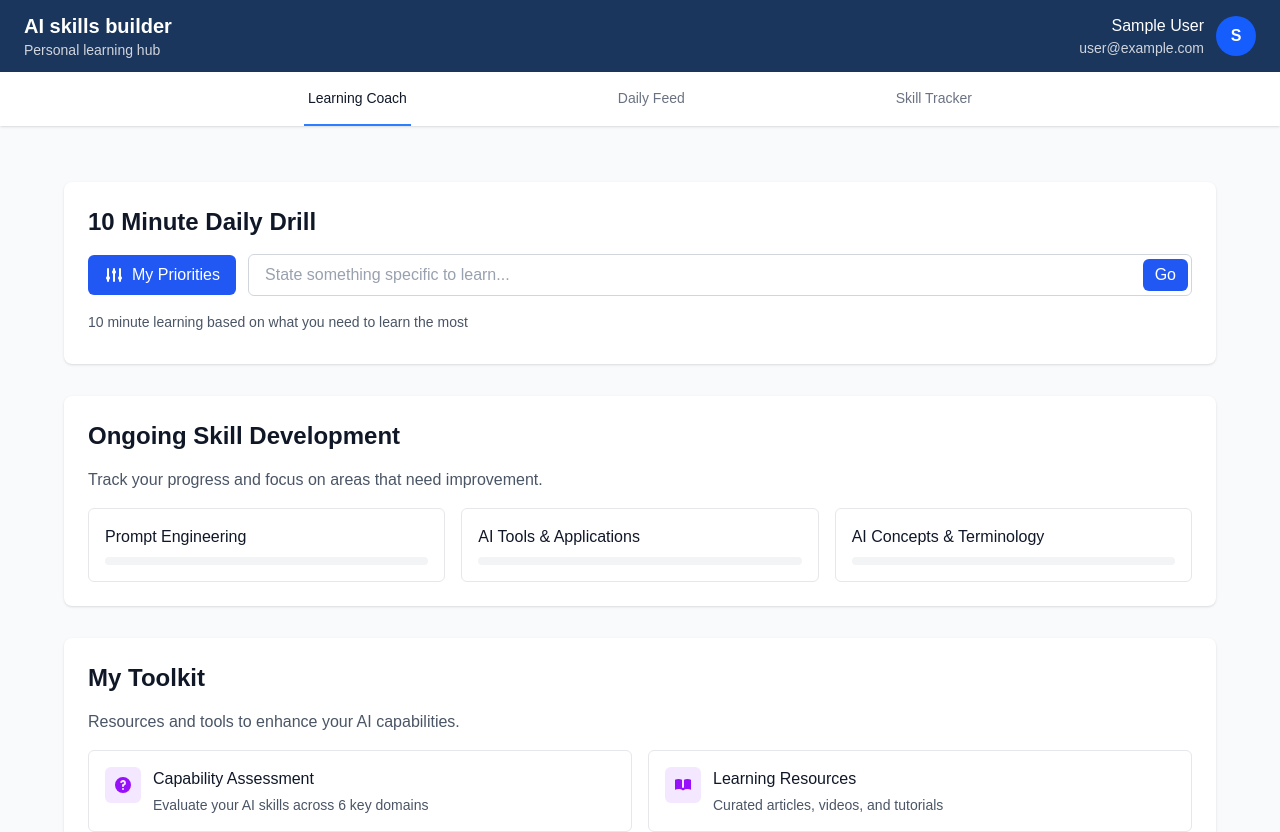
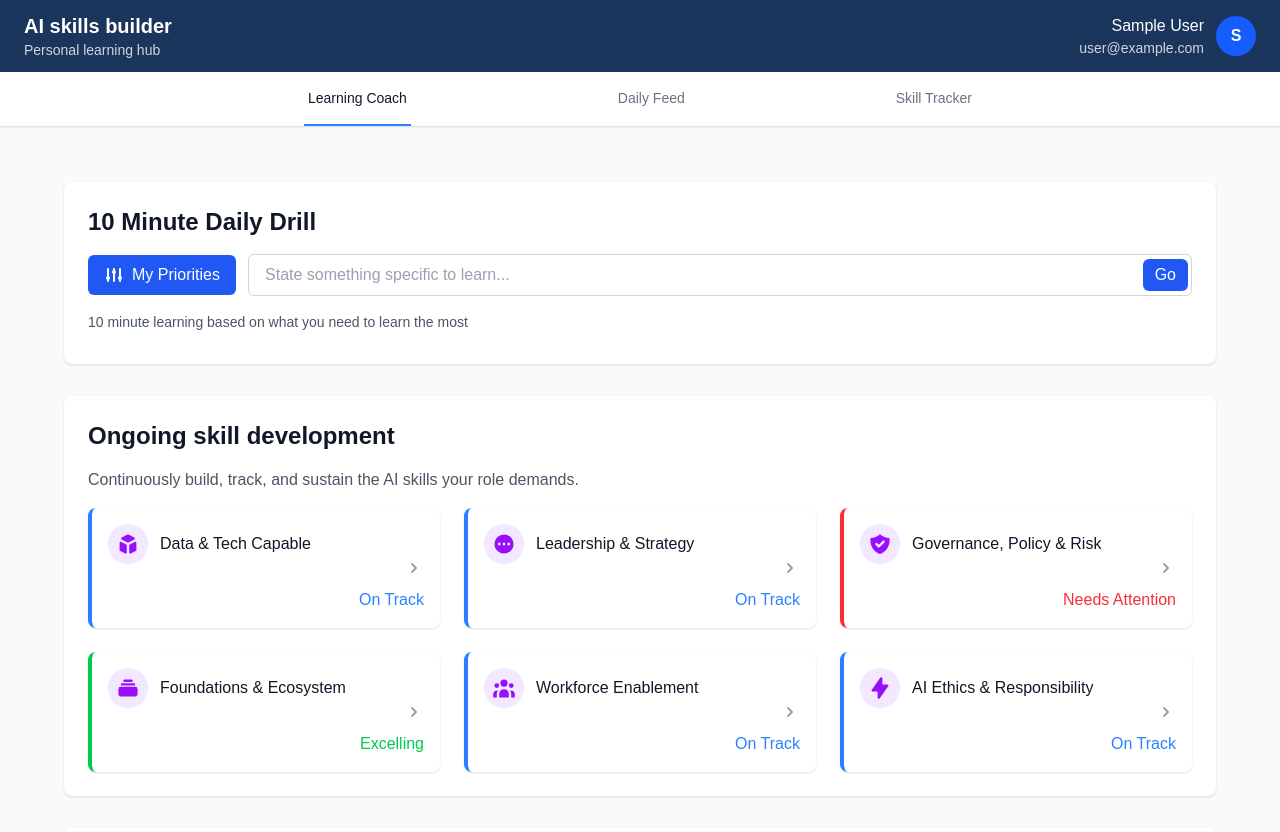
Before and after one commit to danr75/ai-capability-app, a Next.js app: page /learning-coach in a window 1280 px wide. Shown: the top 832 px of the page. Built offline with nearby package versions, Linux system fonts and the light colour scheme; no server answers; sample sign-in values are in the browser's storage.

Commit message:
skills UI

```diff
--- a/src/app/(protected)/learning-coach/page.tsx
+++ b/src/app/(protected)/learning-coach/page.tsx
@@ -35,25 +35,139 @@ export default function LearningCoachPage() {
 
         {/* Ongoing Skill Development Section */}
         <section className="bg-white rounded-lg shadow-sm p-6 mb-8">
-          <h2 className="text-2xl font-semibold text-gray-900 mb-4">Ongoing Skill Development</h2>
-          <p className="text-gray-600 mb-4">Track your progress and focus on areas that need improvement.</p>
-          <div className="grid grid-cols-1 md:grid-cols-2 lg:grid-cols-3 gap-4">
-            <div className="border border-gray-200 rounded-md p-4">
-              <h3 className="font-medium text-gray-900">Prompt Engineering</h3>
-              <div className="h-2 bg-gray-100 rounded-full mt-2">
-                <div className="h-2 bg-blue-500 rounded-full" style={{ width: '0%' }}></div>
+          <h2 className="text-2xl font-semibold text-gray-900 mb-4">Ongoing skill development</h2>
+          <p className="text-gray-600 mb-4">Continuously build, track, and sustain the AI skills your role demands.</p>
+
+          <div className="grid grid-cols-1 md:grid-cols-2 lg:grid-cols-3 gap-6">
+            {/* Data & Tech Capable Card */}
+            <div className="relative border-l-4 border-blue-500 bg-white rounded-lg shadow-sm p-4 cursor-pointer hover:shadow-md transition-shadow">
+              <div className="flex items-center mb-6">
+                <div className="bg-purple-100 p-2 rounded-full mr-3">
+                  <svg xmlns="http://www.w3.org/2000/svg" className="h-6 w-6 text-purple-600" viewBox="0 0 20 20" fill="currentColor">
+                    <path d="M11 17a1 1 0 001.447.894l4-2A1 1 0 0017 15V9.236a1 1 0 00-1.447-.894l-4 2a1 1 0 00-.553.894V17zM15.211 6.276a1 1 0 000-1.788l-4.764-2.382a1 1 0 00-.894 0L4.789 4.488a1 1 0 000 1.788l4.764 2.382a1 1 0 00.894 0l4.764-2.382zM4.447 8.342A1 1 0 003 9.236V15a1 1 0 00.553.894l4 2A1 1 0 009 17v-5.764a1 1 0 00-.553-.894l-4-2z" />
+                  </svg>
+                </div>
+                <div>
+                  <h3 className="font-medium text-gray-900">Data & Tech Capable</h3>
+                </div>
+              </div>
+              <div className="flex justify-end">
+                <span className="text-blue-500 font-medium">On Track</span>
+              </div>
+              <div className="absolute top-1/2 right-4 transform -translate-y-1/2">
+                <svg xmlns="http://www.w3.org/2000/svg" className="h-5 w-5 text-gray-400" viewBox="0 0 20 20" fill="currentColor">
+                  <path fillRule="evenodd" d="M7.293 14.707a1 1 0 010-1.414L10.586 10 7.293 6.707a1 1 0 011.414-1.414l4 4a1 1 0 010 1.414l-4 4a1 1 0 01-1.414 0z" clipRule="evenodd" />
+                </svg>
               </div>
             </div>
-            <div className="border border-gray-200 rounded-md p-4">
-              <h3 className="font-medium text-gray-900">AI Tools & Applications</h3>
-              <div className="h-2 bg-gray-100 rounded-full mt-2">
-                <div className="h-2 bg-blue-500 rounded-full" style={{ width: '0%' }}></div>
+
+            {/* Leadership & Strategy Card */}
+            <div className="relative border-l-4 border-blue-500 bg-white rounded-lg shadow-sm p-4 cursor-pointer hover:shadow-md transition-shadow">
+              <div className="flex items-center mb-6">
+                <div className="bg-purple-100 p-2 rounded-full mr-3">
+                  <svg xmlns="http://www.w3.org/2000/svg" className="h-6 w-6 text-purple-600" viewBox="0 0 20 20" fill="currentColor">
+                    <path fillRule="evenodd" d="M10 18a8 8 0 100-16 8 8 0 000 16zM7 9H5v2h2V9zm8 0h-2v2h2V9zM9 9h2v2H9V9z" clipRule="evenodd" />
+                  </svg>
+                </div>
+                <div>
+                  <h3 className="font-medium text-gray-900">Leadership & Strategy</h3>
+                </div>
+              </div>
+              <div className="flex justify-end">
+                <span className="text-blue-500 font-medium">On Track</span>
+              </div>
+              <div className="absolute top-1/2 right-4 transform -translate-y-1/2">
+                <svg xmlns="http://www.w3.org/2000/svg" className="h-5 w-5 text-gray-400" viewBox="0 0 20 20" fill="currentColor">
+                  <path fillRule="evenodd" d="M7.293 14.707a1 1 0 010-1.414L10.586 10 7.293 6.707a1 1 0 011.414-1.414l4 4a1 1 0 010 1.414l-4 4a1 1 0 01-1.414 0z" clipRule="evenodd" />
+                </svg>
               </div>
             </div>
-            <div className="border border-gray-200 rounded-md p-4">
-              <h3 className="font-medium text-gray-900">AI Concepts & Terminology</h3>
-              <div className="h-2 bg-gray-100 rounded-full mt-2">
-                <div className="h-2 bg-blue-500 rounded-full" style={{ width: '0%' }}></div>
+
+            {/* Governance, Policy & Risk Card */}
+            <div className="relative border-l-4 border-red-500 bg-white rounded-lg shadow-sm p-4 cursor-pointer hover:shadow-md transition-shadow">
+              <div className="flex items-center mb-6">
+                <div className="bg-purple-100 p-2 rounded-full mr-3">
+                  <svg xmlns="http://www.w3.org/2000/svg" className="h-6 w-6 text-purple-600" viewBox="0 0 20 20" fill="currentColor">
+                    <path fillRule="evenodd" d="M2.166 4.999A11.954 11.954 0 0010 1.944 11.954 11.954 0 0017.834 5c.11.65.166 1.32.166 2.001 0 5.225-3.34 9.67-8 11.317C5.34 16.67 2 12.225 2 7c0-.682.057-1.35.166-2.001zm11.541 3.708a1 1 0 00-1.414-1.414L9 10.586 7.707 9.293a1 1 0 00-1.414 1.414l2 2a1 1 0 001.414 0l4-4z" clipRule="evenodd" />
+                  </svg>
+                </div>
+                <div>
+                  <h3 className="font-medium text-gray-900">Governance, Policy & Risk</h3>
+                </div>
+              </div>
+              <div className="flex justify-end">
+                <span className="text-red-500 font-medium">Needs Attention</span>
+              </div>
+              <div className="absolute top-1/2 right-4 transform -translate-y-1/2">
+                <svg xmlns="http://www.w3.org/2000/svg" className="h-5 w-5 text-gray-400" viewBox="0 0 20 20" fill="currentColor">
+                  <path fillRule="evenodd" d="M7.293 14.707a1 1 0 010-1.414L10.586 10 7.293 6.707a1 1 0 011.414-1.414l4 4a1 1 0 010 1.414l-4 4a1 1 0 01-1.414 0z" clipRule="evenodd" />
+                </svg>
+              </div>
+            </div>
+
+            {/* Foundations & Ecosystem Card */}
+            <div className="relative border-l-4 border-green-500 bg-white rounded-lg shadow-sm p-4 cursor-pointer hover:shadow-md transition-shadow">
+              <div className="flex items-center mb-6">
+                <div className="bg-purple-100 p-2 rounded-full mr-3">
+                  <svg xmlns="http://www.w3.org/2000/svg" className="h-6 w-6 text-purple-600" viewBox="0 0 20 20" fill="currentColor">
+                    <path d="M7 3a1 1 0 000 2h6a1 1 0 100-2H7zM4 7a1 1 0 011-1h10a1 1 0 110 2H5a1 1 0 01-1-1zM2 11a2 2 0 012-2h12a2 2 0 012 2v4a2 2 0 01-2 2H4a2 2 0 01-2-2v-4z" />
+                  </svg>
+                </div>
+                <div>
+                  <h3 className="font-medium text-gray-900">Foundations & Ecosystem</h3>
+                </div>
+              </div>
+              <div className="flex justify-end">
+                <span className="text-green-500 font-medium">Excelling</span>
+              </div>
+              <div className="absolute top-1/2 right-4 transform -translate-y-1/2">
+                <svg xmlns="http://www.w3.org/2000/svg" className="h-5 w-5 text-gray-400" viewBox="0 0 20 20" fill="currentColor">
+                  <path fillRule="evenodd" d="M7.293 14.707a1 1 0 010-1.414L10.586 10 7.293 6.707a1 1 0 011.414-1.414l4 4a1 1 0 010 1.414l-4 4a1 1 0 01-1.414 0z" clipRule="evenodd" />
+                </svg>
+              </div>
+            </div>
+
+            {/* Workforce Enablement Card */}
+            <div className="relative border-l-4 border-blue-500 bg-white rounded-lg shadow-sm p-4 cursor-pointer hover:shadow-md transition-shadow">
+              <div className="flex items-center mb-6">
+                <div className="bg-purple-100 p-2 rounded-full mr-3">
+                  <svg xmlns="http://www.w3.org/2000/svg" className="h-6 w-6 text-purple-600" viewBox="0 0 20 20" fill="currentColor">
+                    <path d="M13 6a3 3 0 11-6 0 3 3 0 016 0zM18 8a2 2 0 11-4 0 2 2 0 014 0zM14 15a4 4 0 00-8 0v3h8v-3zM6 8a2 2 0 11-4 0 2 2 0 014 0zM16 18v-3a5.972 5.972 0 00-.75-2.906A3.005 3.005 0 0119 15v3h-3zM4.75 12.094A5.973 5.973 0 004 15v3H1v-3a3 3 0 013.75-2.906z" />
+                  </svg>
+                </div>
+                <div>
+                  <h3 className="font-medium text-gray-900">Workforce Enablement</h3>
+                </div>
+              </div>
+              <div className="flex justify-end">
+                <span className="text-blue-500 font-medium">On Track</span>
+              </div>
+              <div className="absolute top-1/2 right-4 transform -translate-y-1/2">
+                <svg xmlns="http://www.w3.org/2000/svg" className="h-5 w-5 text-gray-400" viewBox="0 0 20 20" fill="currentColor">
+                  <path fillRule="evenodd" d="M7.293 14.707a1 1 0 010-1.414L10.586 10 7.293 6.707a1 1 0 011.414-1.414l4 4a1 1 0 010 1.414l-4 4a1 1 0 01-1.414 0z" clipRule="evenodd" />
+                </svg>
+              </div>
+            </div>
+
+            {/* AI Ethics & Responsibility Card */}
+            <div className="relative border-l-4 border-blue-500 bg-white rounded-lg shadow-sm p-4 cursor-pointer hover:shadow-md transition-shadow">
+              <div className="flex items-center mb-6">
+                <div className="bg-purple-100 p-2 rounded-full mr-3">
+                  <svg xmlns="http://www.w3.org/2000/svg" className="h-6 w-6 text-purple-600" viewBox="0 0 20 20" fill="currentColor">
+                    <path fillRule="evenodd" d="M11.3 1.046A1 1 0 0112 2v5h4a1 1 0 01.82 1.573l-7 10A1 1 0 018 18v-5H4a1 1 0 01-.82-1.573l7-10a1 1 0 011.12-.38z" clipRule="evenodd" />
+                  </svg>
+                </div>
+                <div>
+                  <h3 className="font-medium text-gray-900">AI Ethics & Responsibility</h3>
+                </div>
+              </div>
+              <div className="flex justify-end">
+                <span className="text-blue-500 font-medium">On Track</span>
+              </div>
+              <div className="absolute top-1/2 right-4 transform -translate-y-1/2">
+                <svg xmlns="http://www.w3.org/2000/svg" className="h-5 w-5 text-gray-400" viewBox="0 0 20 20" fill="currentColor">
+                  <path fillRule="evenodd" d="M7.293 14.707a1 1 0 010-1.414L10.586 10 7.293 6.707a1 1 0 011.414-1.414l4 4a1 1 0 010 1.414l-4 4a1 1 0 01-1.414 0z" clipRule="evenodd" />
+                </svg>
               </div>
             </div>
           </div>
```
